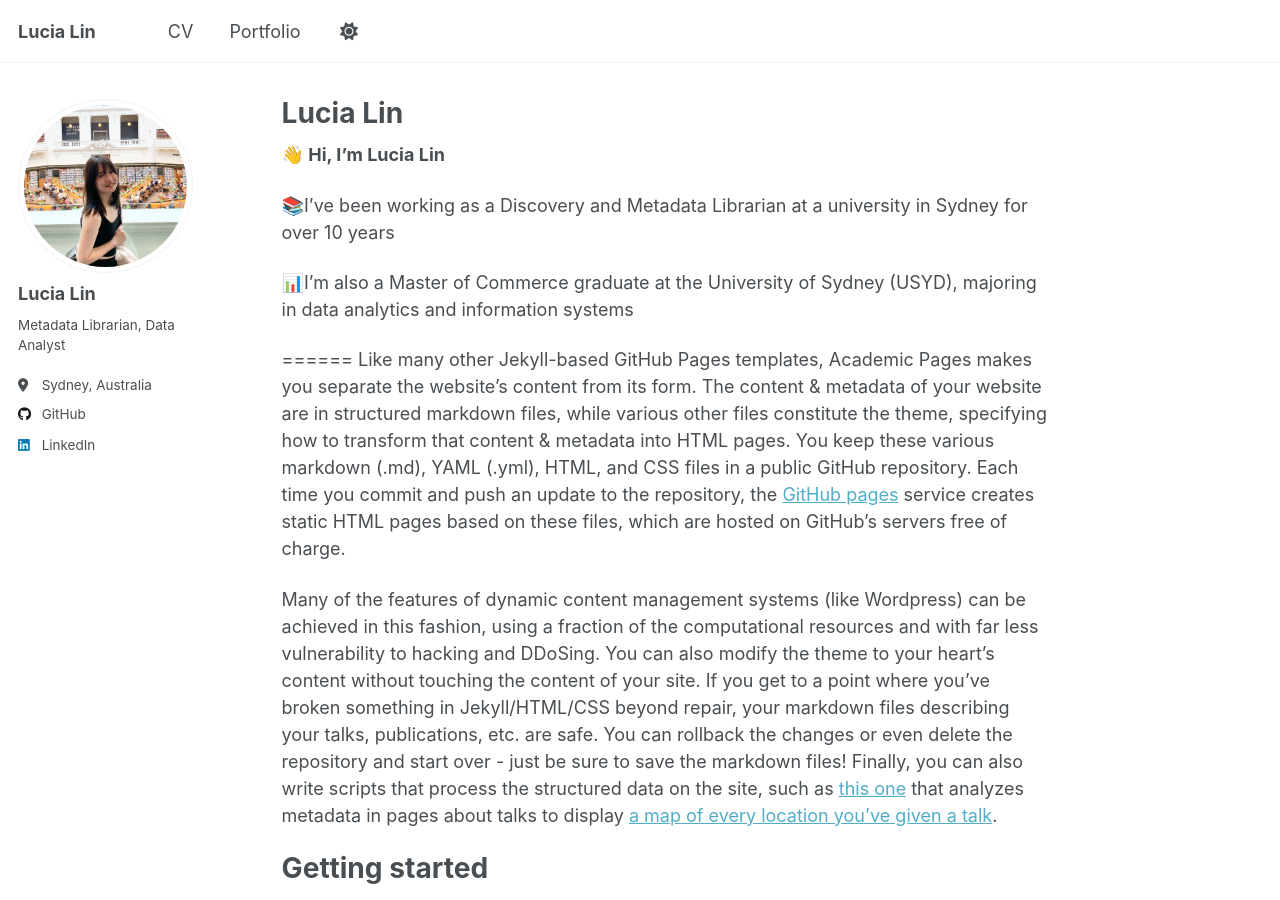
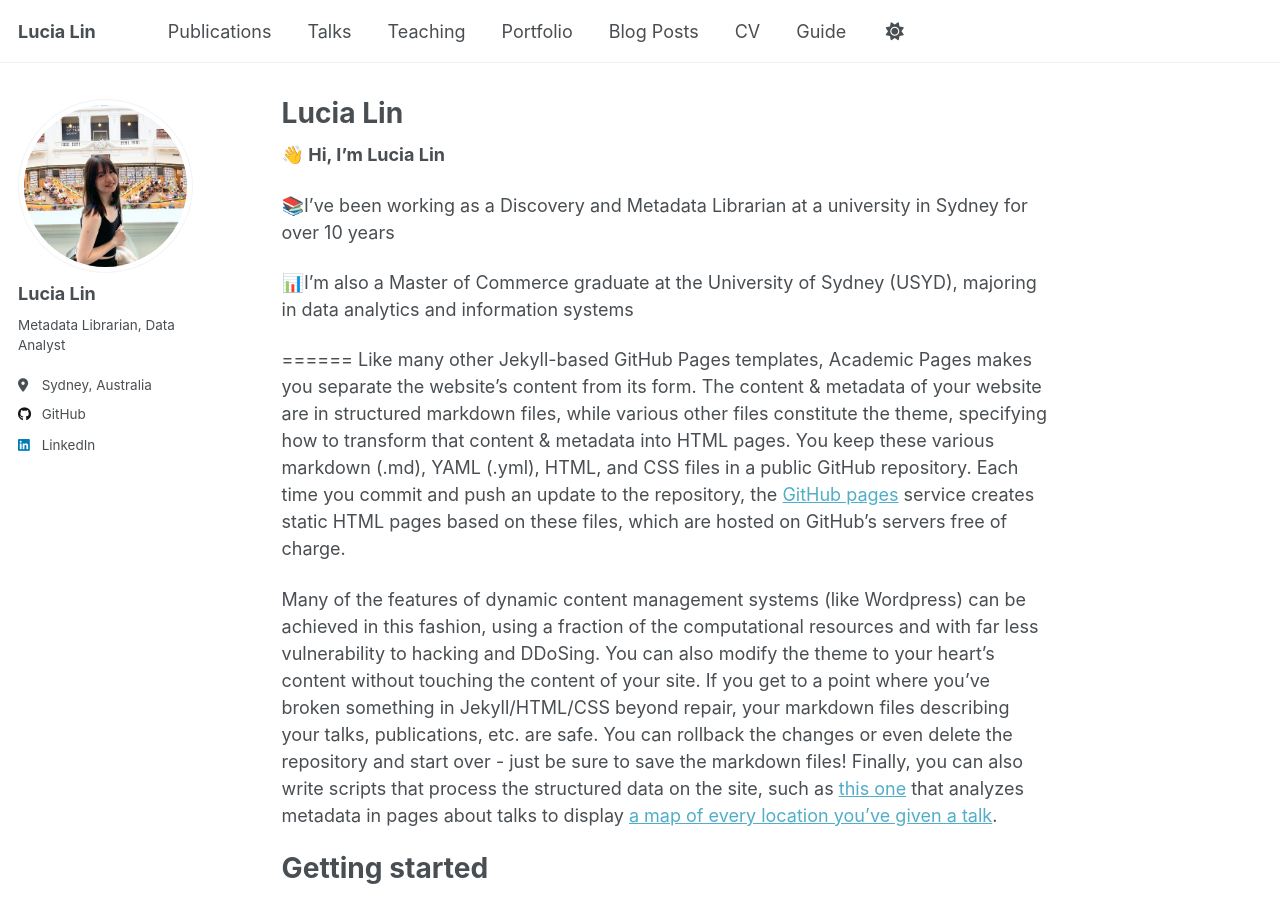
Before and after one commit to lululucialin/lululucialin.github.io, a Jekyll site: the page built from _pages/about.md, in a window 1280 px wide and 900 px high. Built offline with Jekyll 4.4.1, drawn with Linux system fonts in a browser that asks for light colours; part of the change alters nothing that is shown.

Commit message:
Update navigation.yml

```diff
--- a/_data/navigation.yml
+++ b/_data/navigation.yml
@@ -8,28 +8,26 @@
 #      Markdown formatted page while the second is generated using JSON.
 
 main:
-- title: "CV"
-  url: /cv/
+  - title: "Publications"
+    url: /publications/
 
-- title: "Portfolio"
-  url: /portfolio/
+  - title: "Talks"
+    url: /talks/
 
+  - title: "Teaching"
+    url: /teaching/
 
-#  - talks: "talks"
-#    url: /talks/
+  - title: "Portfolio"
+    url: /portfolio/
 
-#  - title: "Publications"
-#    url: /publications/
+  - title: "Blog Posts"
+    url: /year-archive/
 
-#  - title: "Teaching"
-#    url: /teaching/
+  - title: "CV"
+    url: /cv/
 
+  # - title: "CV"
+  #   url: /cv-json/
 
-#  - title: "Blog Posts"
-#    url: /year-archive/
-
-# - title: "CV"
-#   url: /cv-json/
-
-#  - title: "Guide"
-#    url: /markdown/
+  - title: "Guide"
+    url: /markdown/
```
